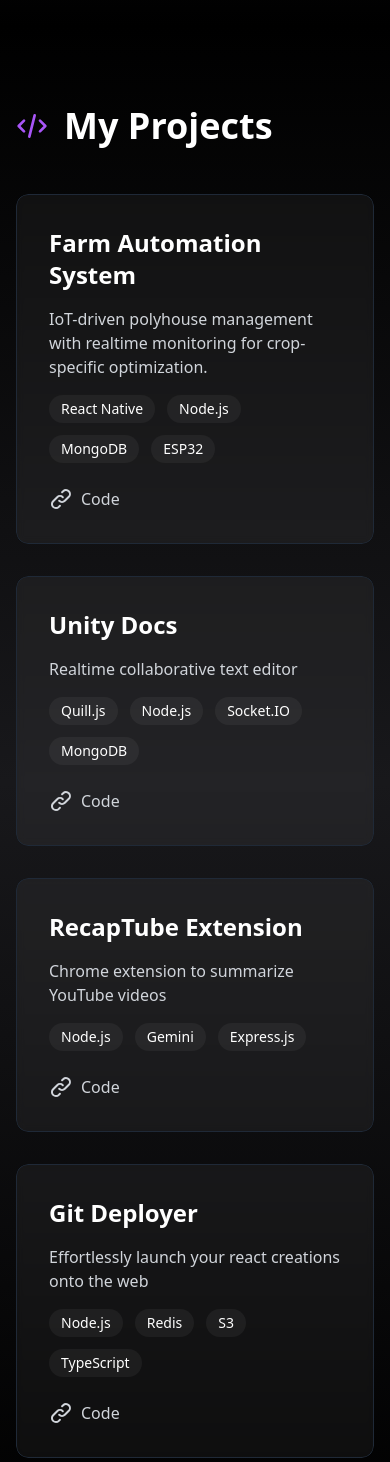
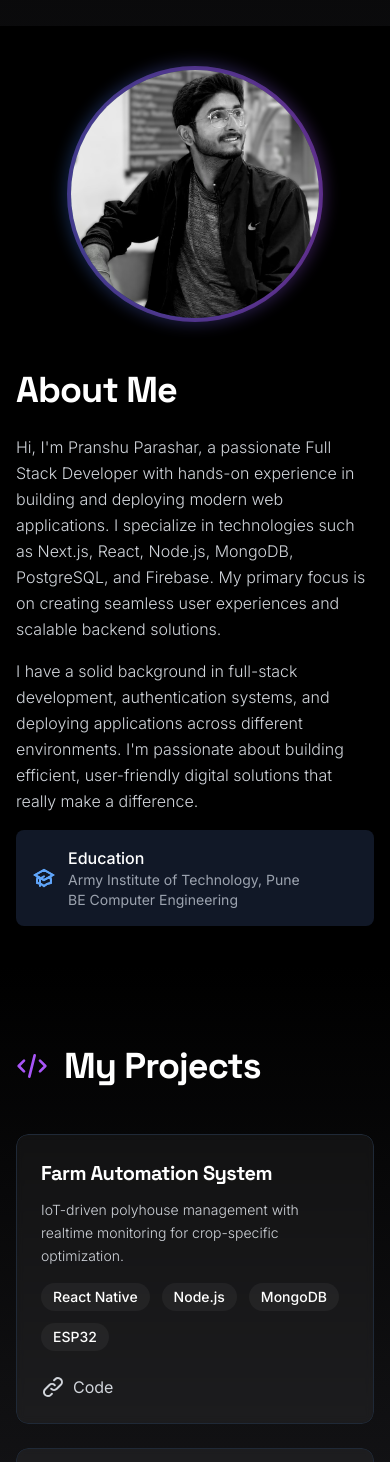
Before and after one commit to drockparashar/Portfolio, a React (Create React App) app: page / in a window 390 px wide. Shown: the part 818-2280 px from the top of the page. Built offline with nearby package versions, Linux system fonts and the light colour scheme.

Commit message:
added about section

```diff
--- a/public/index.html
+++ b/public/index.html
@@ -2,7 +2,7 @@
 <html lang="en">
   <head>
     <meta charset="utf-8" />
-    <link rel="icon" href="%PUBLIC_URL%/favicon.ico" />
+    <link rel="icon" href="%PUBLIC_URL%/favicon.jpg" />
     <meta name="viewport" content="width=device-width, initial-scale=1" />
     <meta name="theme-color" content="#000000" />
     <meta
@@ -15,6 +15,7 @@
       user's mobile device or desktop. See https://developers.google.com/web/fundamentals/web-app-manifest/
     -->
     <link rel="manifest" href="%PUBLIC_URL%/manifest.json" />
+    <link href="https://fonts.googleapis.com/css2?family=Space+Grotesk:wght@300;400;500;600;700&family=Inter:wght@300;400;500;600;700&display=swap" rel="stylesheet">
     <!--
       Notice the use of %PUBLIC_URL% in the tags above.
       It will be replaced with the URL of the `public` folder during the build.
@@ -24,7 +25,7 @@
       work correctly both with client-side routing and a non-root public URL.
       Learn how to configure a non-root public URL by running `npm run build`.
     -->
-    <title>React App</title>
+    <title>Pranshu Parashar</title>
   </head>
   <body>
     <noscript>You need to enable JavaScript to run this app.</noscript>
--- a/src/App.js
+++ b/src/App.js
@@ -122,72 +122,156 @@
     return () => clearTimeout(timer);
   }, [currentText, isDeleting, currentPhraseIndex]);
 
-  return (
-    <div className="min-h-screen bg-gradient-to-b from-black via-zinc-900 to-black text-white">
-      {/* Hero Section */}
-      <div className="relative min-h-screen flex items-center justify-center bg-gradient-to-b from-black via-zinc-900 to-black text-white">
-        <div className="absolute inset-0 bg-[radial-gradient(circle_at_30%_30%,rgba(59,130,246,0.1),transparent_40%)] opacity-70" />
-        <div className="relative container mx-auto px-4 py-32 text-center">
-          <h1 className="text-6xl md:text-8xl font-bold mb-16 bg-gradient-to-r from-blue-400 via-purple-500 to-pink-500 text-transparent bg-clip-text animate-gradient">
-            Hi, I'm Pranshu Parashar
-          </h1>
-          <p className="text-2xl text-gray-300 mb-16 h-8">
-            I am a{" "}
-            <span className="text-transparent bg-clip-text bg-gradient-to-r from-blue-400 to-purple-500 font-bold">
-              {currentText}
-            </span>
-            <span className="animate-blink">|</span>
-          </p>
-          <div className="flex justify-center gap-8">
-            {[
+  // Update the social links array with more metadata
+  const socialLinks = [
     {
       icon: FaGithub,
       link: "https://github.com/drockparashar",
       color: "hover:text-gray-400",
       tooltip: "GitHub",
+      label: "Follow on GitHub"
     },
     {
       icon: FaLinkedin,
       link: "https://www.linkedin.com/in/pranshu-parashar-443859249/",
       color: "hover:text-blue-500",
       tooltip: "LinkedIn",
+      label: "Connect on LinkedIn"
     },
     {
       icon: FaTwitter,
       link: "https://x.com/PranshuParasha4",
       color: "hover:text-blue-400",
       tooltip: "Twitter",
+      label: "Follow on Twitter"
     },
     {
       icon: FaInstagram,
       link: "https://www.instagram.com/drock_parashar/",
       color: "hover:text-pink-400",
       tooltip: "Instagram",
+      label: "Follow on Instagram"
     },
-            ].map((social, index) => (
+  ];
+
+  return (
+    <div className="min-h-screen bg-gradient-to-b from-black via-zinc-900 to-black text-white overflow-x-hidden font-inter">
+      {/* Hero Section */}
+      <div className="relative min-h-screen flex items-center justify-center">
+        <div className="absolute inset-0 bg-[radial-gradient(circle_at_30%_30%,rgba(59,130,246,0.1),transparent_40%)] opacity-70" />
+
+        {/* Desktop Social Links - Side */}
+        <div className="hidden lg:flex fixed left-8 top-0 h-full items-center">
+          <div className="flex flex-col items-center gap-8">
+            <div className="w-px h-32 bg-gradient-to-b from-transparent via-gray-500 to-gray-300"></div>
+            {socialLinks.map((social, index) => (
               <a
                 key={index}
                 href={social.link}
-                className={`transform hover:scale-110 transition-all duration-300 ${social.color}`}
+                className={`group relative p-3 rounded-lg backdrop-blur-sm hover:bg-white/10 transform hover:scale-110 transition-all duration-300`}
                 target="_blank"
                 rel="noopener noreferrer"
                 aria-label={social.tooltip}
               >
-                <social.icon className="h-8 w-8 text-gray-400" />
+                <social.icon className={`h-7 w-7 text-gray-400 ${social.color} transition-colors duration-300`} />
+                <span className="absolute left-full ml-3 px-3 py-2 bg-white/10 backdrop-blur-sm rounded text-sm whitespace-nowrap opacity-0 group-hover:opacity-100 transition-opacity duration-300">
+                  {social.label}
+                </span>
+              </a>
+            ))}
+            <div className="w-px h-32 bg-gradient-to-t from-transparent via-gray-500 to-gray-300"></div>
+          </div>
+        </div>
+
+        <div className="relative container mx-auto px-4 py-32 text-center">
+          <h1 className="font-space-grotesk text-6xl md:text-8xl font-bold mb-16 bg-gradient-to-r from-blue-400 via-purple-500 to-pink-500 text-transparent bg-clip-text animate-gradient tracking-tight">
+            Hi, I'm Pranshu Parashar
+          </h1>
+          <p className="font-inter text-2xl text-gray-300 mb-16 h-8 font-light">
+            I am a{" "}
+            <span className="text-transparent bg-clip-text bg-gradient-to-r from-blue-400 to-purple-500 font-medium">
+              {currentText}
+            </span>
+            <span className="animate-blink">|</span>
+          </p>
+
+          {/* Mobile Social Links */}
+          <div className="lg:hidden flex justify-center gap-6 mt-12">
+            {socialLinks.map((social, index) => (
+              <a
+                key={index}
+                href={social.link}
+                className={`group relative p-3 rounded-lg backdrop-blur-sm hover:bg-white/10 transform hover:scale-110 transition-all duration-300`}
+                target="_blank"
+                rel="noopener noreferrer"
+                aria-label={social.tooltip}
+              >
+                <social.icon className={`h-6 w-6 text-gray-400 ${social.color} transition-colors duration-300`} />
+                <span className="absolute -bottom-full left-1/2 -translate-x-1/2 px-2 py-1 bg-white/10 backdrop-blur-sm rounded text-sm whitespace-nowrap opacity-0 group-hover:opacity-100 transition-opacity duration-300">
+                  {social.label}
+                </span>
               </a>
             ))}
           </div>
         </div>
       </div>
+
+      {/* Add About Section right after Hero Section */}
+      <section className="relative py-10 overflow-hidden">
+        <div className="absolute inset-0 bg-black" />
+        <div className="container mx-auto px-4 relative">
+          <div className="flex flex-col lg:flex-row items-center gap-12">
+            {/* Left Column - Image */}
+            <div className="lg:w-1/2 relative">
+              <div className="relative w-64 h-64 mx-auto">
+                <div className="absolute inset-0 bg-gradient-to-r from-blue-500 to-purple-500 rounded-full animate-pulse opacity-20"></div>
+                <img
+                  src="/favicon.jpg"
+                  alt="Pranshu Parashar"
+                  className="rounded-full w-full h-full object-cover relative z-10 border-4 border-purple-500/30"
+                />
+                <div className="absolute -inset-0.5 bg-gradient-to-r from-blue-500 to-purple-500 rounded-full blur opacity-30"></div>
+              </div>
+            </div>
+
+            {/* Right Column - Content */}
+            <div className="lg:w-1/2">
+              <h2 className="font-space-grotesk text-4xl font-bold mb-6 flex items-center tracking-tight">
+                About Me
+              </h2>
+              <div className="space-y-4 font-inter">
+                <p className="text-gray-300 leading-relaxed font-light">
+                  Hi, I'm Pranshu Parashar, a passionate Full Stack Developer with hands-on experience in building and deploying modern web applications. I specialize in technologies such as Next.js, React, Node.js, MongoDB, PostgreSQL, and Firebase. My primary focus is on creating seamless user experiences and scalable backend solutions.
+                </p>
+                <p className="text-gray-300 leading-relaxed font-light">
+                  I have a solid background in full-stack development, authentication systems, and deploying applications across different environments. I'm passionate about building efficient, user-friendly digital solutions that really make a difference.
+                </p>
+
+                {/* Quick Facts */}
+                <div className="grid grid-cols-1 md:grid-cols-1 gap-4 mt-8">
+                  <div className="flex items-center gap-3 bg-gray-900 p-4 rounded-lg backdrop-blur-sm">
+                    <AcademicCapIcon className="h-6 w-6 text-blue-400" />
+                    <div>
+                      <h3 className="font-medium text-white">Education</h3>
+                      <p className="text-sm text-gray-400">Army Institute of Technology, Pune <br/> BE Computer Engineering</p>
+                    </div>
+                  </div>
+                </div>
+              </div>
+            </div>
+          </div>
+        </div>
+      </section>
+
       {/* About Section */}
-      <section className="py-20 relative overflow-hidden">
+      <section id="projects" className="py-20 relative overflow-hidden">
         <div className="absolute inset-0 bg-gradient-to-b from-black via-zinc-900 to-black" />
         <div className="container mx-auto px-4 relative">
-          <h2 className="text-4xl font-bold mb-12 flex items-center">
+          <h2 className="font-space-grotesk text-4xl font-bold mb-12 flex items-center tracking-tight">
             <CodeIcon className="mr-4 text-purple-500 h-8 w-8" />
             My Projects
           </h2>
-          <div className="grid gap-8">
+          <div className="grid grid-cols-1 sm:grid-cols-2 gap-6 lg:gap-8">
             {projects.map((project, index) => (
               <div
                 key={project.title}
@@ -196,17 +280,21 @@
                 onMouseLeave={() => setActiveProject(null)}
               >
                 <div className="absolute inset-0 bg-gradient-to-r opacity-0 group-hover:opacity-10 transition-opacity duration-500" />
-                <div className="relative p-8 backdrop-blur-sm bg-white/5 border border-gray-800 rounded-xl">
+                <div className="relative p-6 sm:p-8 backdrop-blur-sm bg-white/5 border border-gray-800 rounded-xl">
                   <div
                     className={`absolute bottom-0 left-0 h-1 bg-gradient-to-r ${project.gradient} transform scale-x-0 group-hover:scale-x-100 transition-transform duration-500 origin-left`}
                   />
-                  <h3 className="text-2xl font-bold mb-4">{project.title}</h3>
-                  <p className="text-gray-300 mb-4">{project.description}</p>
+                  <h3 className="font-space-grotesk text-xl sm:text-2xl font-bold mb-3 sm:mb-4 tracking-tight">
+                    {project.title}
+                  </h3>
+                  <p className="font-inter text-gray-300 mb-4 text-sm sm:text-base font-light leading-relaxed">
+                    {project.description}
+                  </p>
                   <div className="flex flex-wrap gap-3 mb-6">
                     {project.tech.map((tech) => (
                       <span
                         key={tech}
-                        className="px-3 py-1 text-sm bg-white/5 rounded-full"
+                        className="font-inter px-3 py-1 text-sm bg-white/5 rounded-full font-medium"
                       >
                         {tech}
                       </span>
@@ -228,14 +316,14 @@
         </div>
       </section>
       {/* Tech Stack Section */}
-      <section className="py-20 relative">
+      <section id="tech-stack" className="py-20 relative">
         <div className="absolute inset-0 bg-black" />
         <div className="container mx-auto px-4 relative">
-          <h2 className="text-4xl font-bold mb-12 flex items-center justify-center">
+          <h2 className="font-space-grotesk text-4xl font-bold mb-12 flex items-center justify-center tracking-tight">
             <TerminalIcon className="mr-4 h-8 w-8 text-blue-400" />
             Tech Stack
           </h2>
-          <div className="flex flex-wrap justify-center gap-8">
+          <div className="flex flex-wrap justify-center gap-4 sm:gap-8">
             {[
               { tech: "Express.js", Icon: SiExpress },
               { tech: "MongoDB", Icon: SiMongodb },
@@ -258,10 +346,10 @@
             ].map(({ tech, Icon }) => (
               <div
                 key={tech}
-                className="group flex items-center gap-4 p-3 rounded-lg border border-gray-800 hover:border-gray-600 transition-all duration-300 hover:bg-white/5"
+                className="font-inter group flex items-center gap-2 sm:gap-4 p-2 sm:p-3 rounded-lg border border-gray-800 hover:border-gray-600 transition-all duration-300 hover:bg-white/5 w-[calc(50%-1rem)] sm:w-auto"
               >
-                <Icon className="h-6 w-6 text-gray-400 group-hover:text-blue-400 transition-colors duration-300" />
-                <span className="text-gray-300 group-hover:text-white transition-colors duration-300">
+                <Icon className="h-5 w-5 sm:h-6 sm:w-6 text-gray-400 group-hover:text-blue-400 transition-colors duration-300" />
+                <span className="text-sm sm:text-base text-gray-300 group-hover:text-white transition-colors duration-300 font-light">
                   {tech}
                 </span>
               </div>
```
Also changed, not shown: tailwind.config.js (+6 -1 lines), public/favicon.jpg (added). Lines whose indentation alone changed are shown as unchanged.
